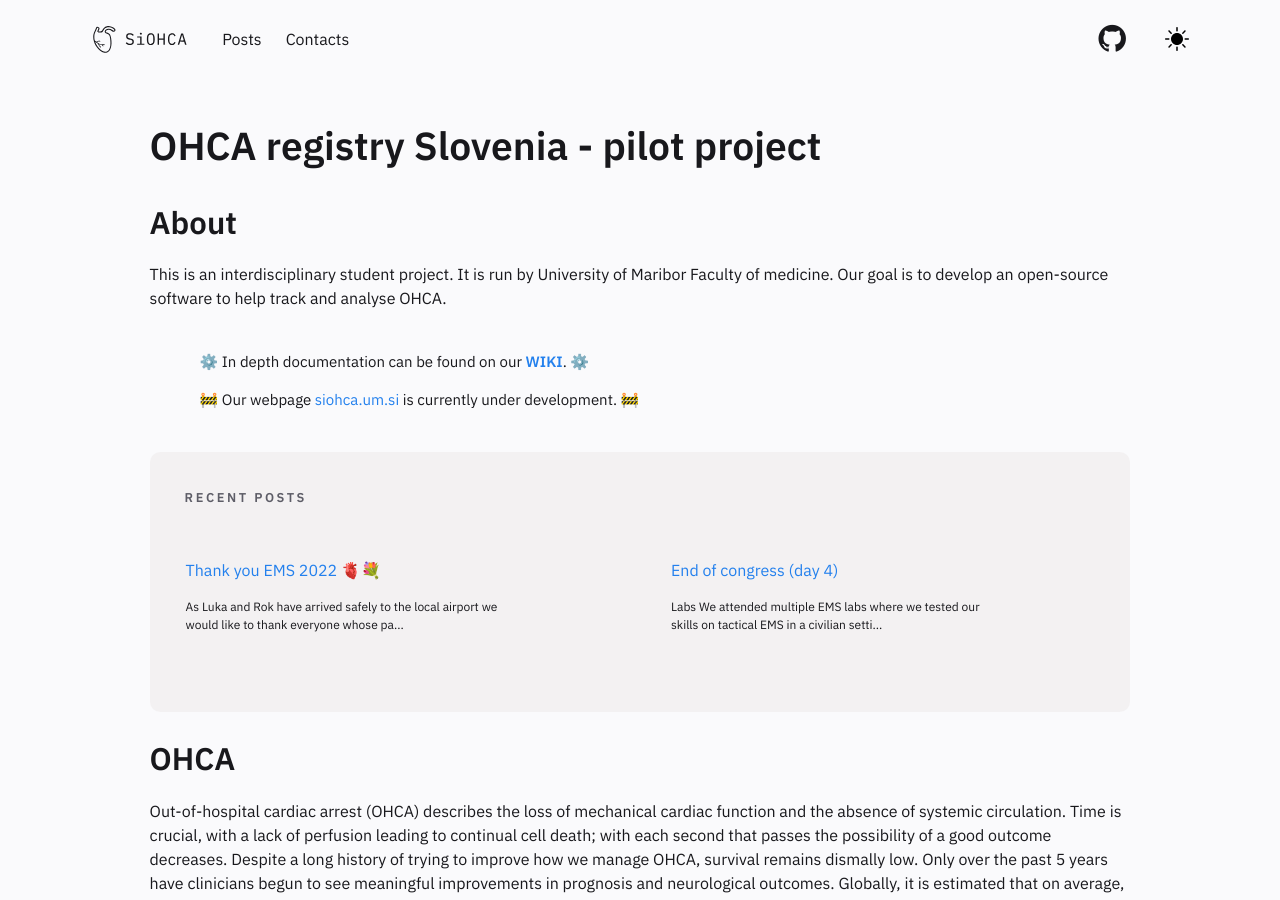
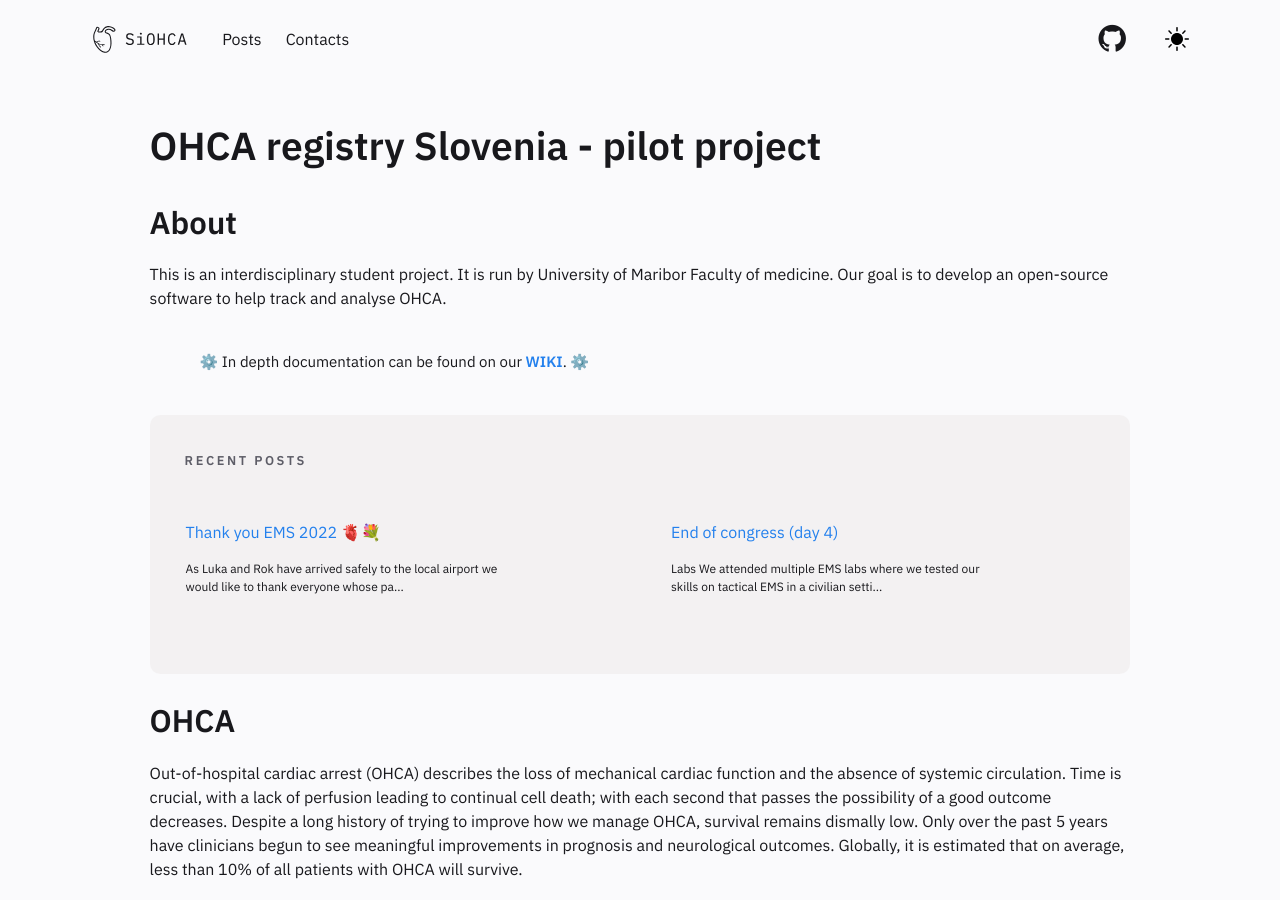
Before and after one commit to SterArcher/OHCA-registry-Slovenia, a Jekyll site: the page built from pages/index.md, in a window 1280 px wide and 900 px high. Built offline with Jekyll 4.4.1, drawn with Linux system fonts in a browser that asks for light colours; nearby versions of some CDN libraries.

Commit message:
remove that website is under dev

```diff
--- a/_includes/Homepage.html
+++ b/_includes/Homepage.html
@@ -6,7 +6,6 @@
         <p>This is an interdisciplinary student project. It is run by University of Maribor Faculty of medicine. Our goal is to develop an open-source software to help track and analyse OHCA.</p>
         <blockquote>
             <p>⚙️ In depth documentation can be found on our <strong><a href="https://github.com/SterArcher/OHCA-registry-Slovenia/wiki#what-is-this-for">WIKI</a></strong>. ⚙️</p>
-            <p>🚧 Our webpage <a href="https://siohca.um.si">siohca.um.si</a> is currently under development. 🚧</p>
         </blockquote>
 
         {%- include Recent.html -%}
```
